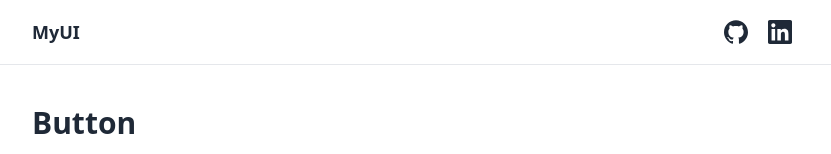
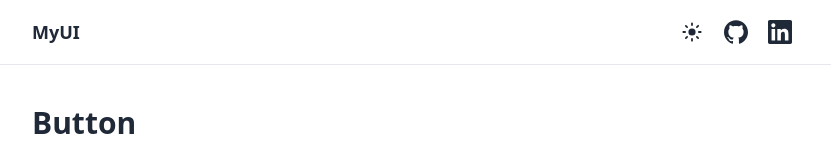
Before and after one commit to LeoGoubard/myown-uilibrary, a React (Vite) app: page / in a window 1280 px wide. Shown: the top 154 px of the page, without its empty margins (224-1055 px from the left). Built offline with nearby package versions, Linux system fonts and the light colour scheme.

Commit message:
feat: small theme toggler

```diff
--- a/src/components/library/Card.tsx
+++ b/src/components/library/Card.tsx
@@ -66,7 +66,7 @@ export const BlockLinkCard = ({ url, text, children } : { url?: string, text?: s
 
   return (
     <CardContainer className="text-gray-800 transition-colors hover:bg-gray-200/50">
-      <a href={url || "#tt"} className={linkClasses} target="_blank">
+      <a href={url || "#"} className={linkClasses} target="_blank">
         {linkContent}
       </a>
     </CardContainer>
--- a/src/components/site/Navbar.tsx
+++ b/src/components/site/Navbar.tsx
@@ -1,22 +1,28 @@
 import { SiGithub, SiLinkedin } from "react-icons/si";
+import { HiMiniMoon, HiMiniSun } from "react-icons/hi2";
+
+import { useTheme } from "./useTheme";
 
 const Navbar = () => {
+
   return (
-    <header className="sticky top-0 z-50 w-full border-b bg-white">
+    <header className="sticky top-0 z-50 w-full border-b bg-white dark:border-zinc-700 dark:bg-zinc-900">
         <div className="flex h-16 items-center px-10 sm:px-16 lg:px-44">
           <div className="mx-auto w-full max-w-3xl space-y-20">
             <div className="flex justify-between">
               <div className="flex flex-1 items-center justify-start">
-                <a href="/" className="inline-flex h-10 items-center justify-center text-lg font-bold text-gray-800">
+                <a href="/" className="inline-flex h-10 items-center justify-center text-lg font-bold text-gray-800 dark:text-white">
                   MyUI
                 </a>
               </div>
               <div className="flex flex-1 items-center justify-end">
                 <nav className="flex items-center space-x-1">
-                  <a className="h-10 p-2 text-gray-800 hover:text-[#ff0000]">
+                  <ThemeToggler />
+
+                  <a className="h-10 p-2 text-gray-800 dark:text-white">
                     <SiGithub className="h-full w-full" />
                   </a>
-                  <a className="h-10 p-2 text-gray-800 hover:text-[#ff0000]">
+                  <a className="h-10 p-2 text-gray-800 hover:text-[#4078c0] dark:text-white dark:hover:text-[#4078c0]">
                     <SiLinkedin className="h-full w-full" />
                   </a>
                 </nav>
@@ -28,4 +34,14 @@ const Navbar = () => {
   )
 }
 
-export default Navbar
+export default Navbar;
+
+const ThemeToggler = () => {
+  const { isDarkMode, toggleDarkMode } = useTheme()
+
+  return (
+    <button  className="h-10 w-10 p-2 text-gray-800 hover:text-amber-500 dark:text-white dark:hover:text-amber-400" onClick={toggleDarkMode}>
+      {isDarkMode ? <HiMiniMoon className="h-full w-full" /> : <HiMiniSun className="h-full w-full" />}
+    </button>
+  )
+}
--- /dev/null
+++ b/src/components/site/useTheme.ts
@@ -0,0 +1,22 @@
+import { useEffect, useState } from 'react'
+
+export const useTheme = (storageKey = "vite-ui-theme") => {
+
+  const [isDarkMode, setIsDarkMode] = useState<boolean>(() => {
+    return localStorage.getItem(storageKey)
+    ? localStorage.getItem(storageKey) === "true"
+    : window.matchMedia("(prefers-color-scheme: dark)").matches
+  })
+
+  useEffect(() => {
+    const root = window.document.documentElement
+
+    root.classList.remove("light", "dark")
+    root.classList.add(isDarkMode ? "dark" : "light")
+    localStorage.setItem(storageKey, isDarkMode.toString())
+  }, [isDarkMode, storageKey])
+
+  const toggleDarkMode = () => setIsDarkMode(!isDarkMode)
+
+  return { isDarkMode, toggleDarkMode }
+}
--- a/tailwind.config.js
+++ b/tailwind.config.js
@@ -3,6 +3,7 @@
 import formsPlugin from "@tailwindcss/forms"
 export default {
   content: ["./index.html", "./src/**/*.{js,ts,jsx,tsx}"],
+  darkMode: ["class"],
   theme: {
     extend: {},
   },
```
